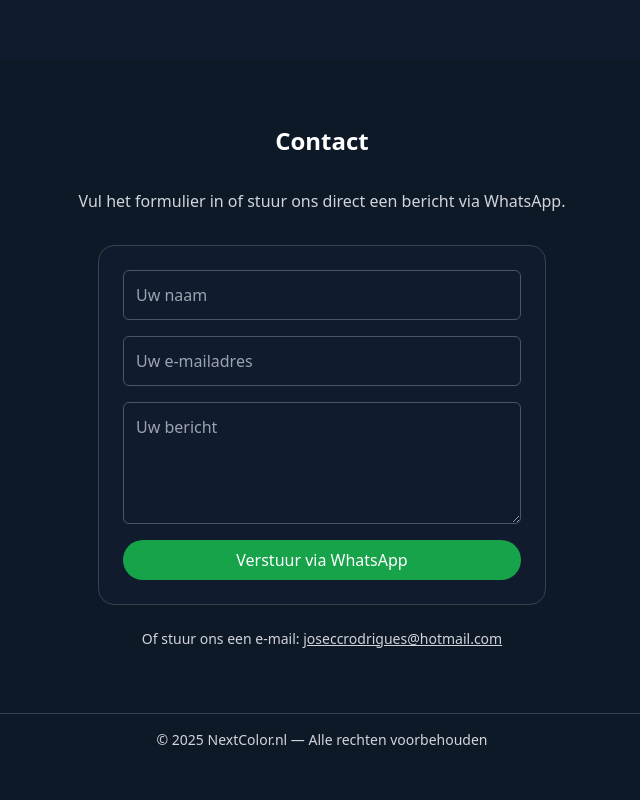
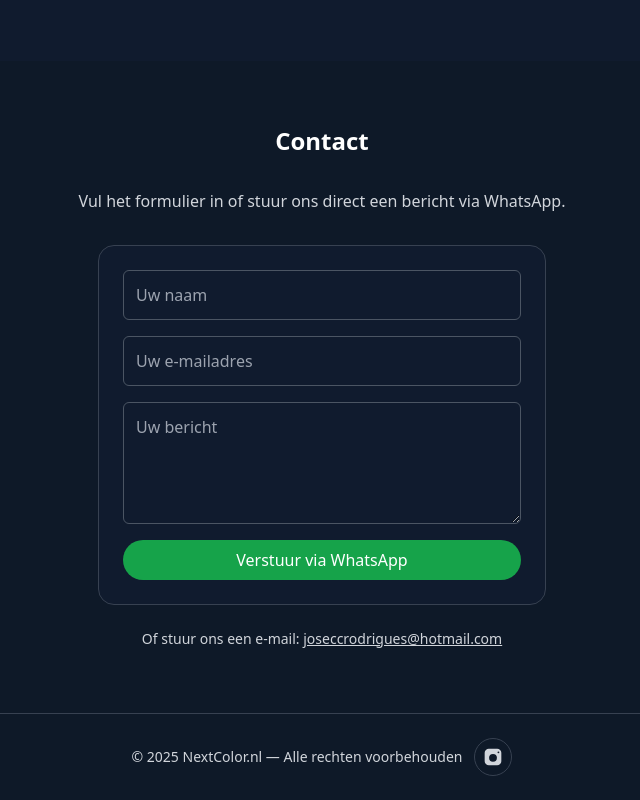
Before and after one commit to Carlossreal1/nextcolor.nl, a React (Vite) app: page / in a window 1280 px wide. Shown: the part 3543-4343 px from the top of the page, without its empty margins (318-958 px from the left). Before the commit the page ends 4309 px from the top, so only its background shows below. Built offline with nearby package versions, Linux system fonts and the light colour scheme.

Commit message:
link _to_insta

```diff
--- a/src/App.jsx
+++ b/src/App.jsx
@@ -151,8 +151,34 @@ export default function App() {
       </section>
 
       {/* Footer */}
-      <footer className="mt-auto py-4 border-t border-gray-700 text-center text-sm text-lightgray">
-        © {new Date().getFullYear()} NextColor.nl — Alle rechten voorbehouden
+      <footer className="mt-auto py-6 border-t border-gray-700 text-center text-sm text-lightgray">
+        <div className="flex flex-col sm:flex-row items-center justify-center gap-3">
+          <div>
+            © {new Date().getFullYear()} NextColor.nl — Alle rechten
+            voorbehouden
+          </div>
+
+          {/* Instagram link */}
+          <div>
+            <a
+              href="https://www.instagram.com/denextcolor"
+              target="_blank"
+              rel="noopener noreferrer"
+              aria-label="Open Instagram NextColor"
+              className="inline-flex items-center justify-center p-2 rounded-full border border-gray-700 text-lightgray hover:text-white hover:bg-[#1A2A40] transition"
+            >
+              <svg
+                xmlns="http://www.w3.org/2000/svg"
+                viewBox="0 0 24 24"
+                fill="currentColor"
+                className="w-5 h-5"
+                aria-hidden="true"
+              >
+                <path d="M7 2h10a5 5 0 0 1 5 5v10a5 5 0 0 1-5 5H7a5 5 0 0 1-5-5V7a5 5 0 0 1 5-5zm5 6.3a4.7 4.7 0 1 0 0 9.4 4.7 4.7 0 0 0 0-9.4zm6.5-.8a1.1 1.1 0 1 0 0-2.2 1.1 1.1 0 0 0 0 2.2z" />
+              </svg>
+            </a>
+          </div>
+        </div>
       </footer>
     </div>
   );
```
